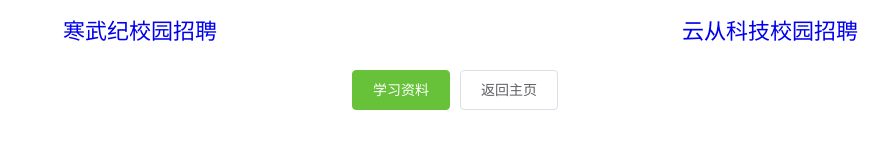
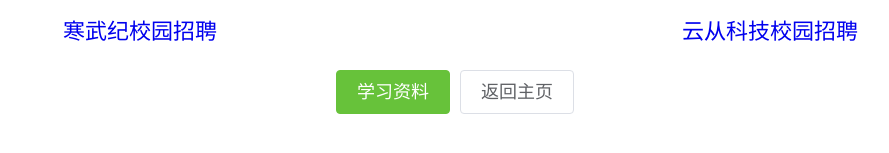
Before and after one commit to jsyzxyh/Index-vue-version, a Vue app: page /#/campusRecuit in a window 1280 px wide. Shown: the part 587-740 px from the top of the page, without its empty margins (185-1074 px from the left). Built offline with nearby package versions, Linux system fonts and the light colour scheme; what vue-highlightjs would draw is missing.

Commit message:
小修改按钮样式

```diff
--- a/src/views/campusRecuit.vue
+++ b/src/views/campusRecuit.vue
@@ -156,9 +156,11 @@ export default {
     }
   }
   .btns{
-    margin-top: 25px;
-    font-size: 18px;
-    margin-bottom: 100px;
+    .el-button{
+      margin-top: 25px;
+      font-size: 18px;
+      margin-bottom: 100px;
+    }
   }
 }
 </style>
```
